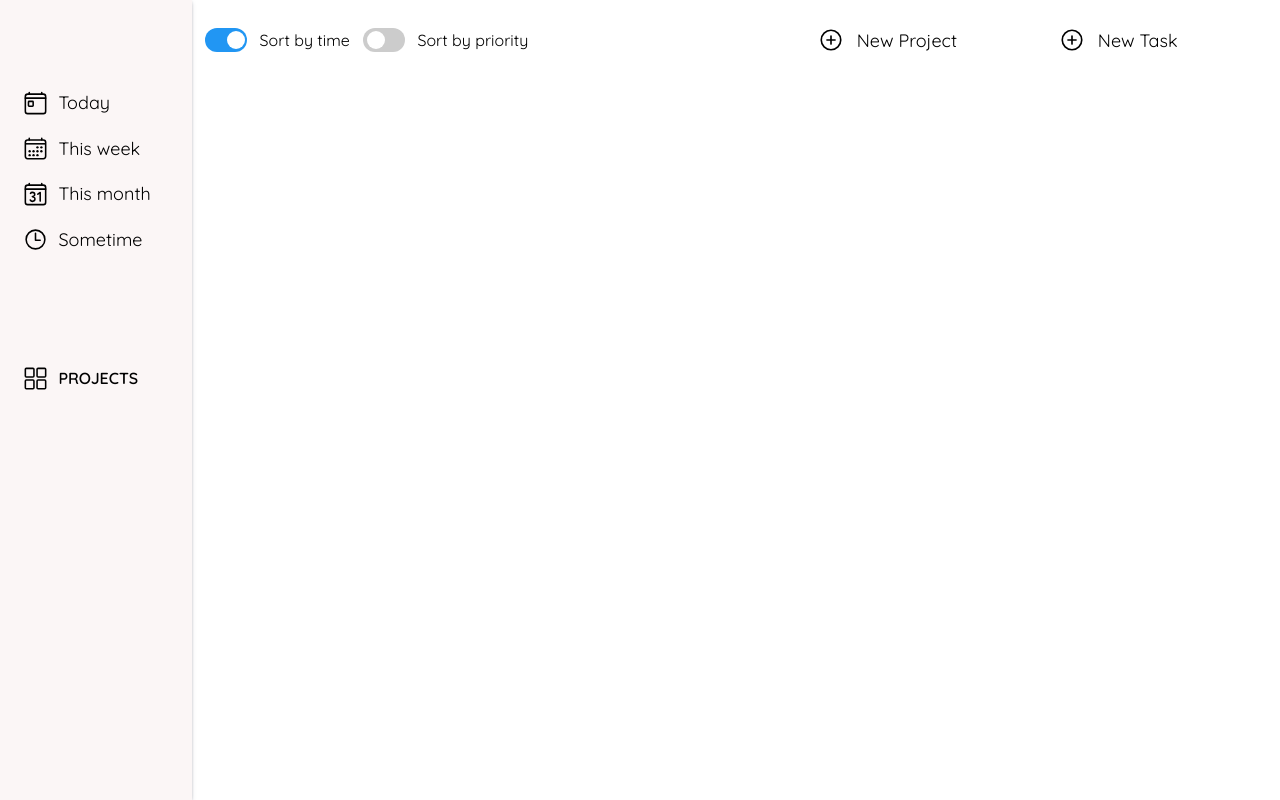
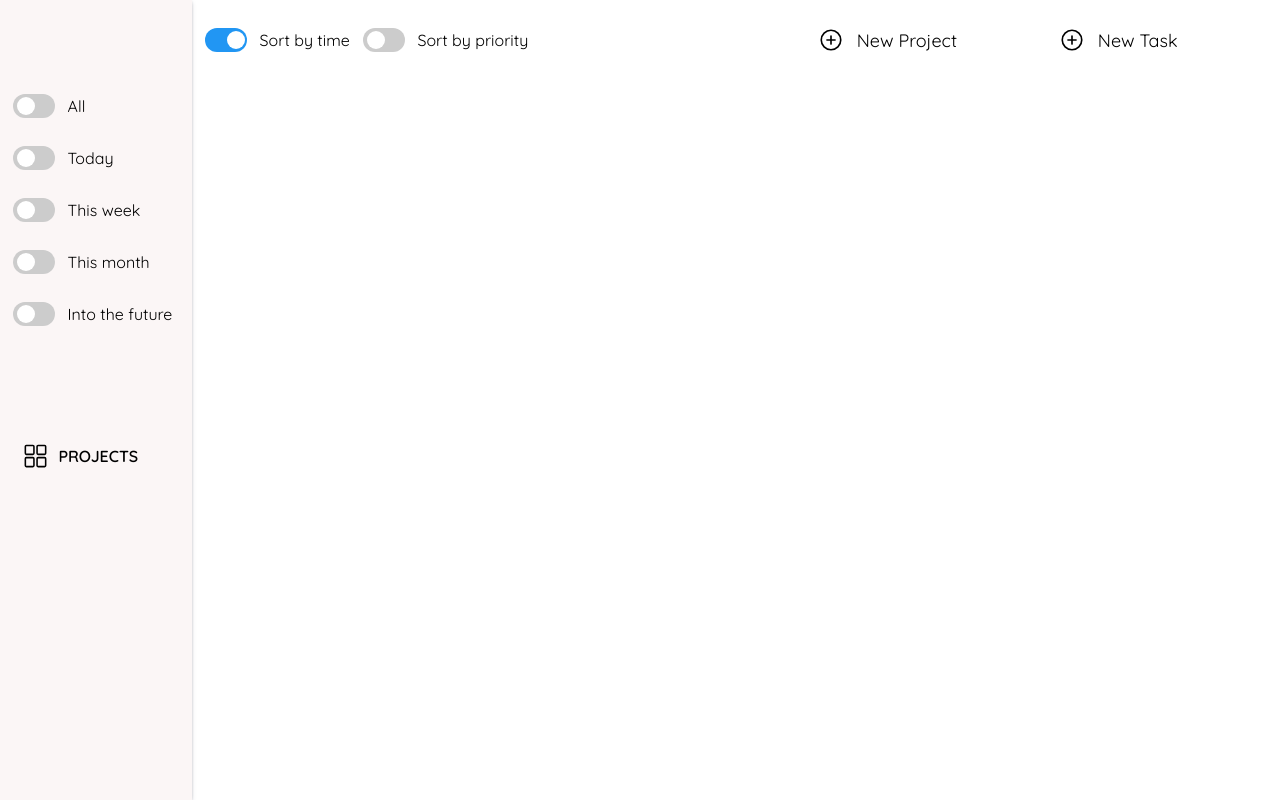
Before and after one commit to ladinofel/todo-app, a website built with webpack: page src/template.html in a window 1280 px wide. Built offline with nearby package versions, Linux system fonts and the light colour scheme.

Commit message:
Modify left panel and add toggle btns

```diff
--- a/src/components/leftPanel.js
+++ b/src/components/leftPanel.js
@@ -12,46 +12,82 @@ const menuGenerator = (() => {
   const leftMenu = document.createElement('div');
   leftMenu.classList.add('left-menu');
 
-  const today = document.createElement('div');
-  today.classList.add('menu-icon');
-  const todayIcon = new Image();
-  todayIcon.src = Today;
-  const todayText = document.createElement('a');
-  todayText.textContent = 'Today';
-  todayText.classList.add('icon-text');
-  today.append(todayIcon, todayText);
+  const displayAll = document.createElement('div');
+  displayAll.classList.add('display-option');
+  const allLabel = document.createElement('label');
+  allLabel.classList.add('switch');
+  const allInput = document.createElement('input');
+  allInput.setAttribute('type', 'checkbox');
+  allInput.id = 'switch-all';
+  const allSpan = document.createElement('span');
+  allSpan.classList.add('slider-round');
+  const displayAllTitle = document.createElement('p');
+  displayAllTitle.textContent = 'All';
 
-  const week = document.createElement('div');
-  week.classList.add('menu-icon');
-  const weekIcon = new Image();
-  weekIcon.src = Week;
-  const weekText = document.createElement('a');
-  weekText.textContent = 'This week';
-  weekText.classList.add('icon-text');
-  week.append(weekIcon, weekText);
+  allLabel.append(allInput, allSpan);
+  displayAll.append(allLabel, displayAllTitle);
 
+  const displayToday = document.createElement('div');
+  displayToday.classList.add('display-option');
+  const todayLabel = document.createElement('label');
+  todayLabel.classList.add('switch');
+  const todayInput = document.createElement('input');
+  todayInput.setAttribute('type', 'checkbox');
+  todayInput.id = 'switch-today';
+  const todaySpan = document.createElement('span');
+  todaySpan.classList.add('slider-round');
+  const displayTodayTitle = document.createElement('p');
+  displayTodayTitle.textContent = 'Today';
 
-  const month = document.createElement('div');
-  month.classList.add('menu-icon');
-  const monthIcon = new Image();
-  monthIcon.src = Month;
-  const monthText = document.createElement('a');
-  monthText.textContent = 'This month';
-  monthText.classList.add('icon-text');
-  month.append(monthIcon, monthText);
+  todayLabel.append(todayInput, todaySpan);
+  displayToday.append(todayLabel, displayTodayTitle);
 
-  const sometime = document.createElement('div');
-  sometime.classList.add('menu-icon');
-  const sometimeIcon = new Image();
-  sometimeIcon.src = Sometime;
-  const sometimeText = document.createElement('a');
-  sometimeText.textContent = 'Sometime';
-  sometimeText.classList.add('icon-text');
-  sometime.append(sometimeIcon, sometimeText);
+  const displayWeek = document.createElement('div');
+  displayWeek.classList.add('display-option');
+  const weekLabel = document.createElement('label');
+  weekLabel.classList.add('switch');
+  const weekInput = document.createElement('input');
+  weekInput.setAttribute('type', 'checkbox');
+  weekInput.id = 'switch-week';
+  const weekSpan = document.createElement('span');
+  weekSpan.classList.add('slider-round');
+  const displayWeekTitle = document.createElement('p');
+  displayWeekTitle.textContent = 'This week';
 
+  weekLabel.append(weekInput, weekSpan);
+  displayWeek.append(weekLabel, displayWeekTitle);
 
+  const displayMonth = document.createElement('div');
+  displayMonth.classList.add('display-option');
+  const monthLabel = document.createElement('label');
+  monthLabel.classList.add('switch');
+  const monthInput = document.createElement('input');
+  monthInput.setAttribute('type', 'checkbox');
+  monthInput.id = 'switch-month';
+  const monthSpan = document.createElement('span');
+  monthSpan.classList.add('slider-round');
+  const displayMonthTitle = document.createElement('p');
+  displayMonthTitle.textContent = 'This month';
 
-  leftMenu.append(today, week, month, sometime);
+  monthLabel.append(monthInput, monthSpan);
+  displayMonth.append(monthLabel, displayMonthTitle);
+
+  const displayFuture = document.createElement('div');
+  displayFuture.classList.add('display-option');
+  const futureLabel = document.createElement('label');
+  futureLabel.classList.add('switch');
+  const futureInput = document.createElement('input');
+  futureInput.setAttribute('type', 'checkbox');
+  futureInput.id = 'switch-future';
+  const futureSpan = document.createElement('span');
+  futureSpan.classList.add('slider-round');
+  const displayFutureTitle = document.createElement('p');
+  displayFutureTitle.textContent = 'Into the future';
+
+  futureLabel.append(futureInput, futureSpan);
+  displayFuture.append(futureLabel, displayFutureTitle);
+
+  leftMenu.append(displayAll, displayToday, displayWeek, displayMonth, displayFuture);
   leftColumn.append(leftMenu);
 
 })();
--- a/src/components/taskComponent/taskFactory.js
+++ b/src/components/taskComponent/taskFactory.js
@@ -23,7 +23,7 @@ const taskCreator = (() => {
       taskForm.reset();
       modal.close();
       submitBtn.removeEventListener('click', submitHandler);
-      taskDrawer();
+      taskDrawer(taskLibrary);
       } else {
       taskForm.reportValidity();
       };
--- a/src/components/taskComponent/taskGUI.js
+++ b/src/components/taskComponent/taskGUI.js
@@ -3,7 +3,10 @@ import Edit from './taskIcons/document-text-outline.svg';
 import Delete from './taskIcons/trash-outline.svg';
 import { taskLibrary } from "./taskFactory";
 
-const taskDrawer = (() => {
+
+
+
+const taskDrawer = ((array) => {
 
   const unitDrawer = ((array) => {
     const container = document.getElementById('task-container');
--- a/src/styles.css
+++ b/src/styles.css
@@ -86,3 +86,9 @@ a:hover {
   align-items: center;
   gap: 1vw;
 }
+
+.display-option {
+  display: flex;
+  align-items: center;
+  gap: 1vw;
+}
```
Also changed, not shown: dist/main.js.
